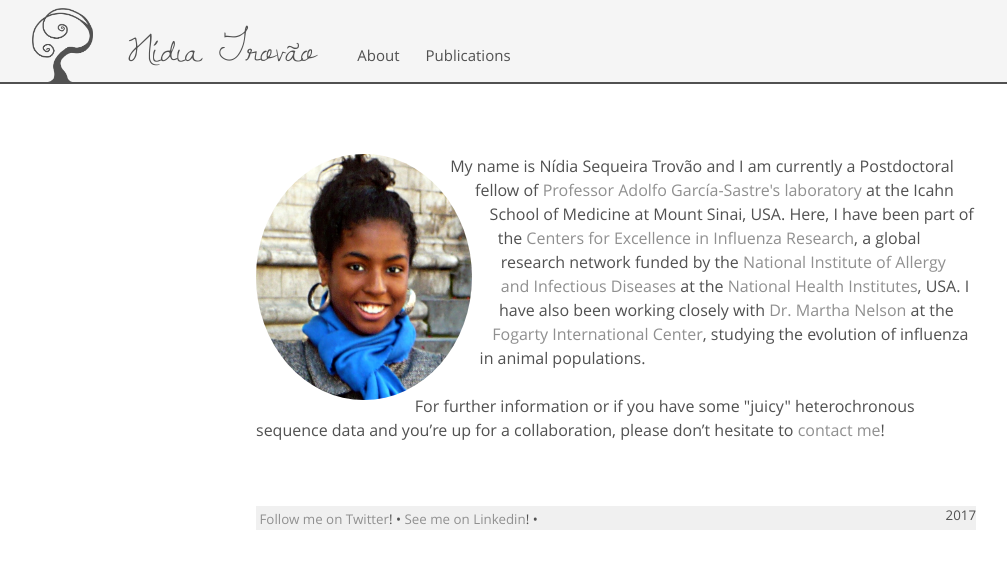
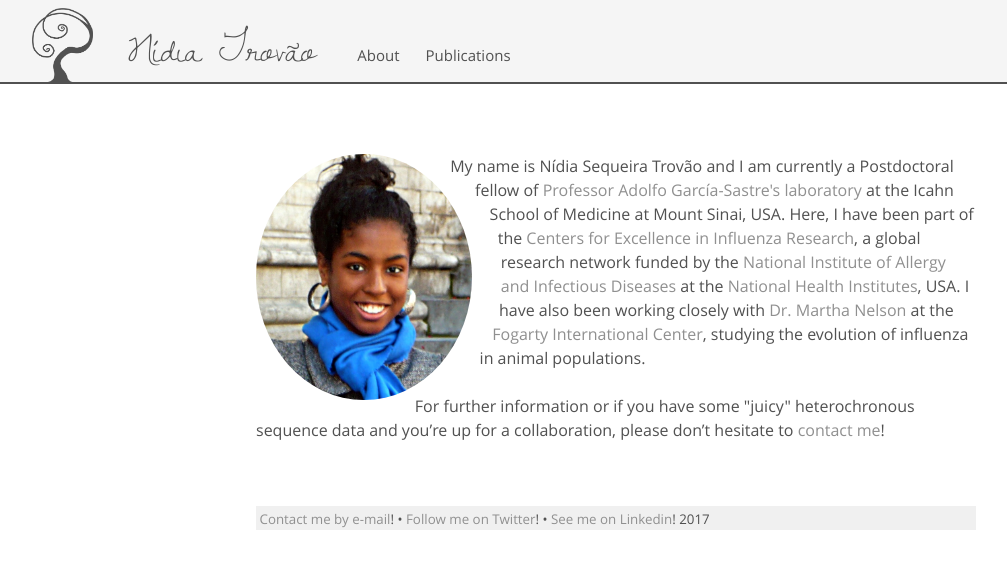
Before and after one commit to nidiatrovao/nidiatrovao.github.io, a Jekyll site: the page built from index.html, in a window 1280 px wide. Shown: the top 569 px of the page, without its empty margins (24-1031 px from the left). Built offline with Jekyll 4.4.1, drawn with Linux system fonts in a browser that asks for light colours.

Commit message:
Update default.html

```diff
--- a/_layouts/default.html
+++ b/_layouts/default.html
@@ -18,7 +18,7 @@
       </main>
 
       <footer class="footer">
-        <small>&nbsp;<a href="https://twitter.com/nidiatrovao" target="_blank">Follow me on Twitter</a>! &bull; <a href="https://www.linkedin.com/in/nidiatrovao" target="_blank">See me on Linkedin</a>! &bull; <time style="float:right" datetime="{{ site.time | date_to_xmlschema }}">{{ site.time | date: '%Y ' }}</time></small>
+        <small>&nbsp;<a href="http://www.google.com/recaptcha/mailhide/d?k=01NqppQr6VZzJtBnX1B1RDuw==&amp;c=15YkdRwX0Emp37Odw61dyCyrGOiI_gucHoEuzZzUzks=" onclick="window.open('http://www.google.com/recaptcha/mailhide/d?k\x3d01NqppQr6VZzJtBnX1B1RDuw\x3d\x3d\x26c\x3d15YkdRwX0Emp37Odw61dyCyrGOiI_gucHoEuzZzUzks\x3d', '', 'toolbar=0,scrollbars=0,location=0,statusbar=0,menubar=0,resizable=0,width=500,height=300'); return false;" title="Click to reveal my e-mail address">Contact me by e-mail</a>! &bull; <a href="https://twitter.com/nidiatrovao" target="_blank">Follow me on Twitter</a>! &bull; <a href="https://www.linkedin.com/in/nidiatrovao" target="_blank">See me on Linkedin</a>! <time style="aligh:right" datetime="{{ site.time | date_to_xmlschema }}">{{ site.time | date: '%Y' }}</time>&nbsp;</small>
       </footer>
     </div>
   </body>
```
